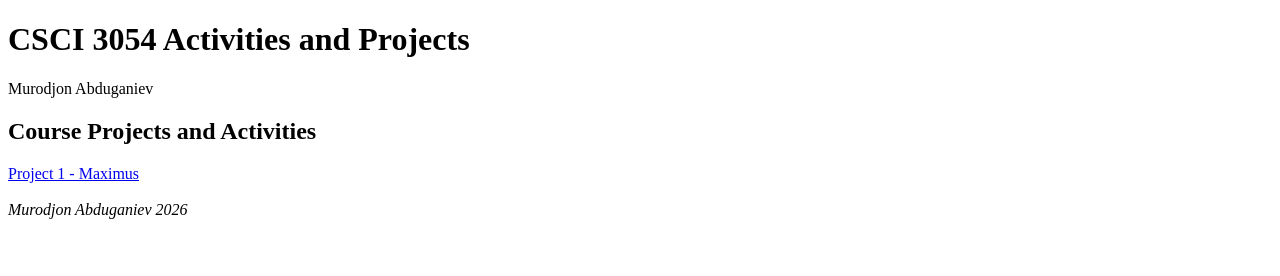
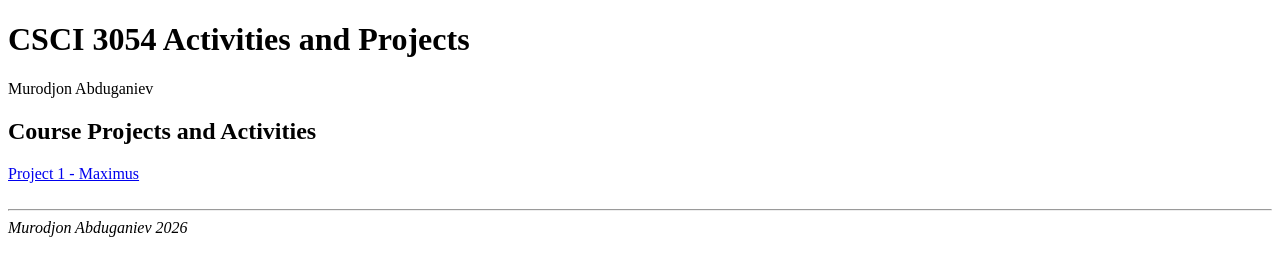
Before and after one commit to mabdugan123/mabdugan123.github.io, a plain HTML site: page index.html in a window 1280 px wide. Drawn offline with Linux system fonts and the light colour scheme.

Commit message:
Replace <hz> tag with <hr> in index.html

```diff
--- a/index.html
+++ b/index.html
@@ -19,7 +19,7 @@
             <a href="1/">Project 1 - Maximus</a>
             <br>
             <br>
-            <hz>
+            <hr>
         </div>
     </main>
 
```
